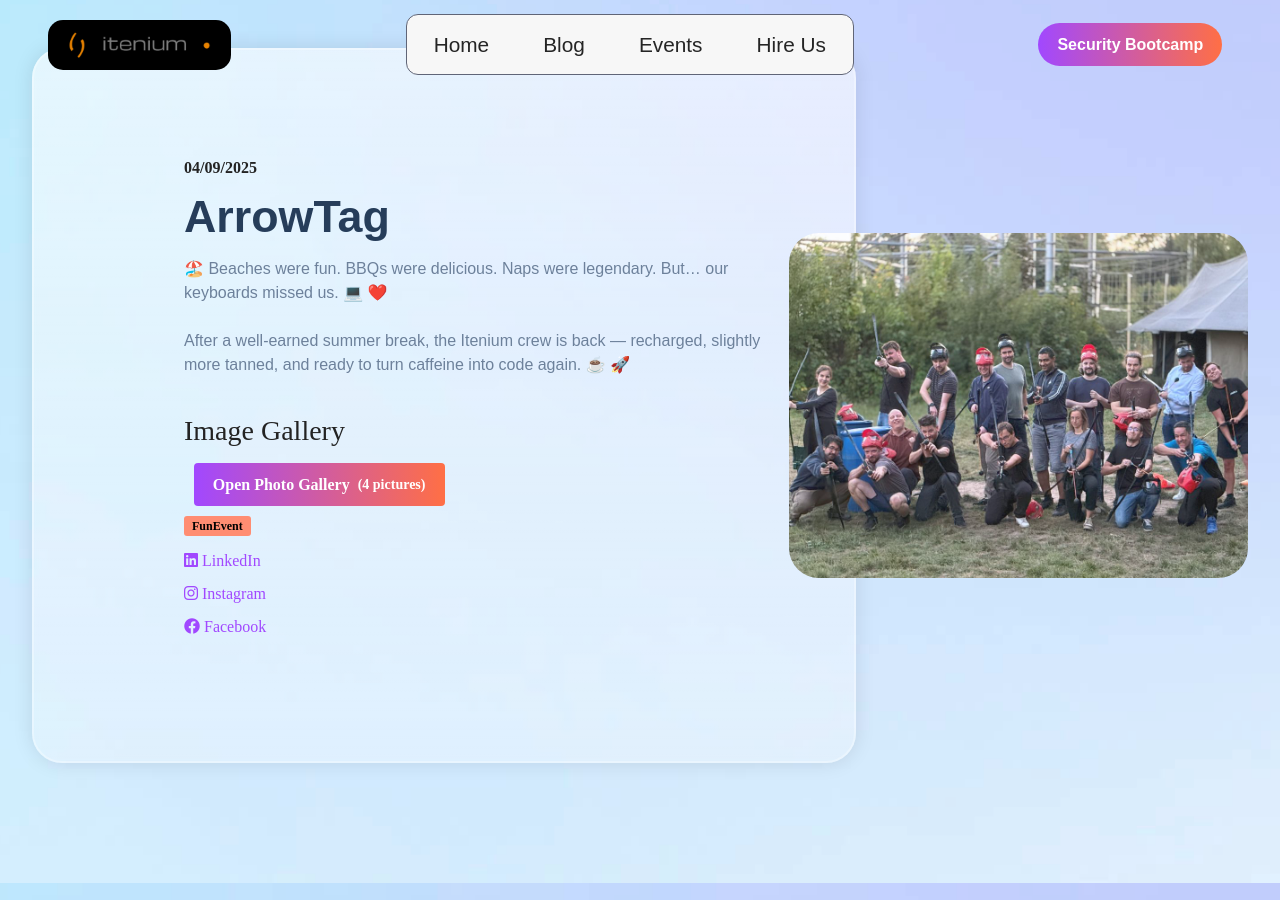
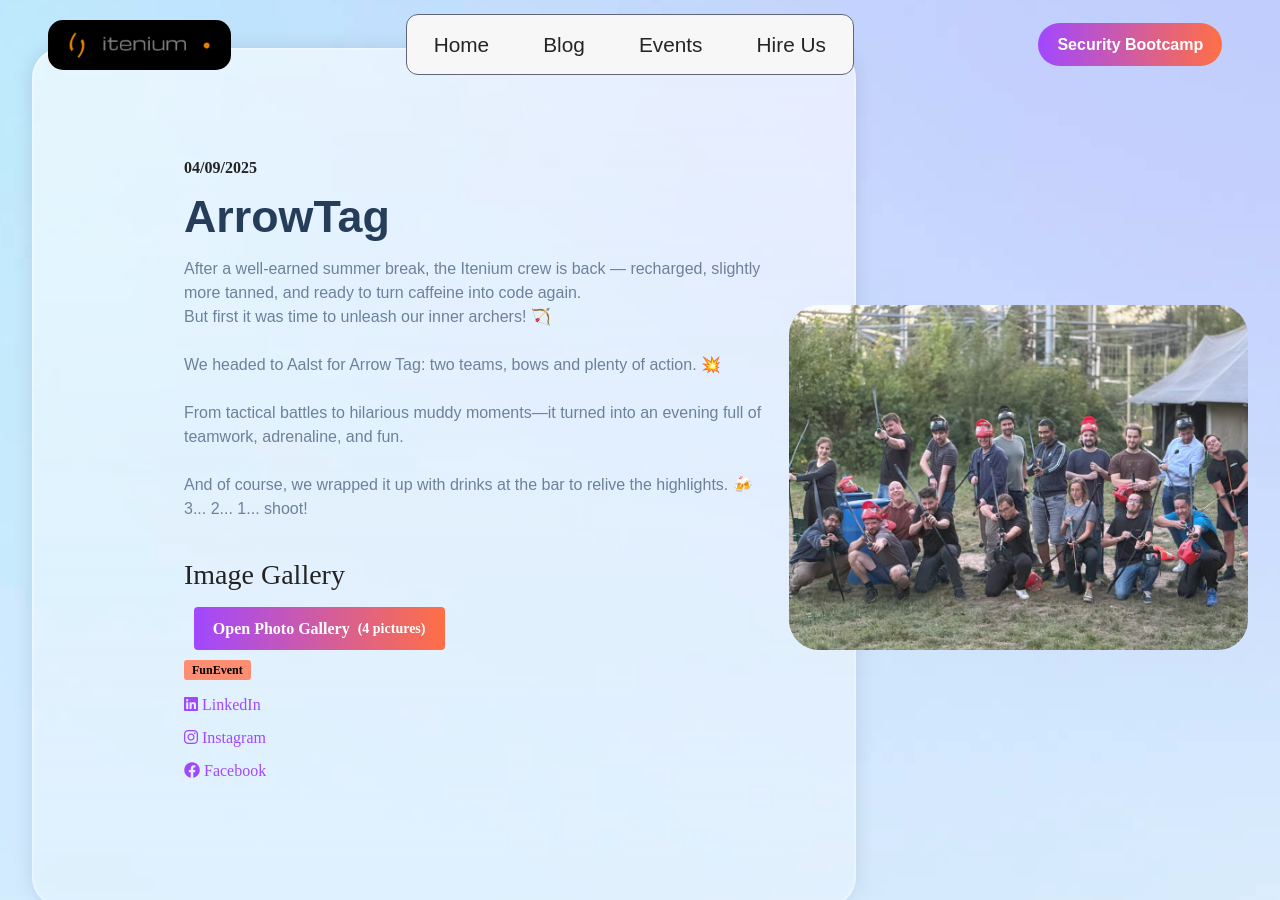
Before and after one commit to itenium-be/Competence-Center, a Jekyll site: the page built from pages/events.html, in a window 1280 px wide and 900 px high, scrolled down 1889 px. Built offline with Jekyll 4.4.1, drawn with Linux system fonts in a browser that asks for light colours; some web fonts are replaced.

Commit message:
updated the summary

```diff
--- a/_data/events.yml
+++ b/_data/events.yml
@@ -210,11 +210,18 @@
   date: 2025-09-04
   track: "FunEvent"
   summary: >
-    🏖️ Beaches were fun. BBQs were delicious. Naps were legendary.
-    But… our keyboards missed us. 💻 ❤️
-    <br><br>
     After a well-earned summer break, the Itenium crew is back — recharged,
-    slightly more tanned, and ready to turn caffeine into code again.  ☕ 🚀
+    slightly more tanned, and ready to turn caffeine into code again.
+    <br>
+    But first it was time to unleash our inner archers! 🏹
+    <br><br>
+    We headed to Aalst for Arrow Tag: two teams, bows and plenty of action. 💥
+    <br><br>
+    From tactical battles to hilarious muddy moments—it turned into an evening
+    full of teamwork, adrenaline, and fun.
+    <br><br>
+    And of course, we wrapped it up with drinks at the bar to relive the highlights.
+    🍻 3... 2... 1... shoot!
   duration: "4h"
   image: "assets/images-events/Arrowtag-1.jpg"
   gallery:
```
